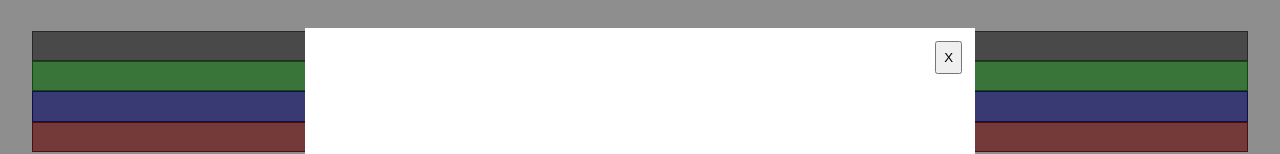
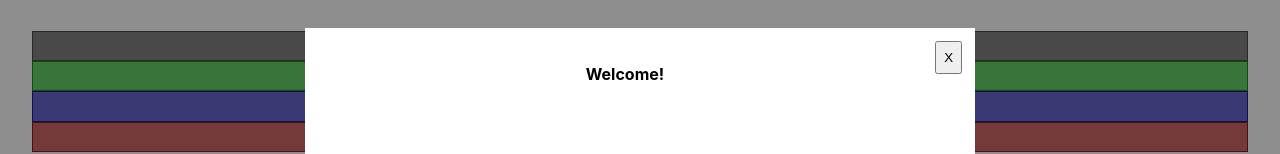
Before and after one commit to Wolven531/react-hooks-todo, a React app: page / in a window 1280 px wide. Shown: the part 152-306 px from the top of the page. Built offline with nearby package versions, Linux system fonts and the light colour scheme.

Commit message:
Update MoneyControl Modal children

```diff
--- a/src/components/MoneyControls/MoneyControls.tsx
+++ b/src/components/MoneyControls/MoneyControls.tsx
@@ -72,7 +72,12 @@ const MoneyControls = ({
 
 	return (
 		<article className="money-controls">
-			{isShowingModal && <Modal handleModalDialogClose={handleModalDialogClose} />}
+			{isShowingModal && (
+			<Modal handleModalDialogClose={handleModalDialogClose}>
+				<article>
+					<h1>Welcome!</h1>
+				</article>
+			</Modal>)}
 			<section>
 				<p>Money: ${money.toFixed(2)}</p>
 				{gatherers < 1
```
